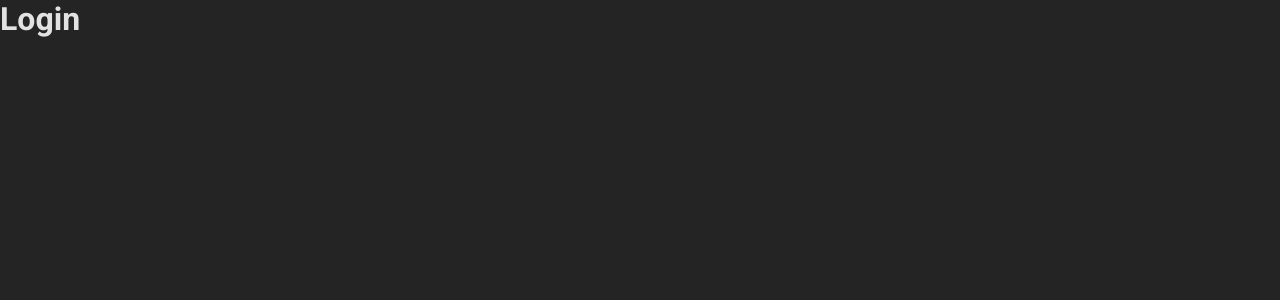
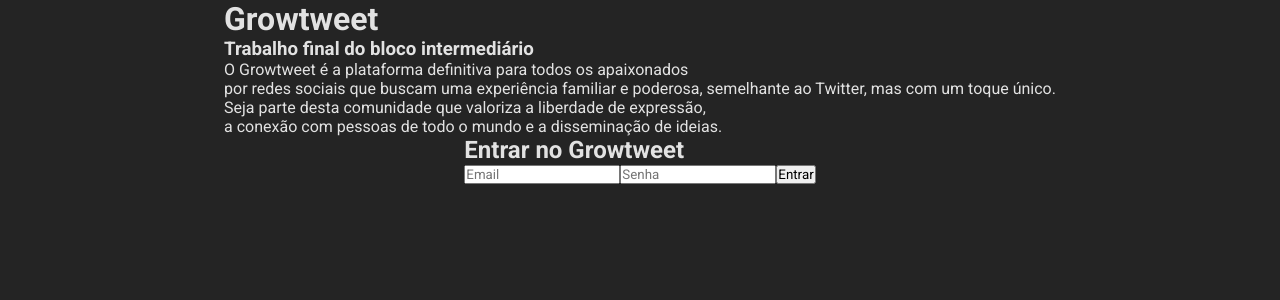
Before and after one commit to jessica-sobreira/growtweet, a React (Vite) app: page / in a window 1280 px wide. Shown: the top 300 px of the page. Built offline with nearby package versions, Linux system fonts and the light colour scheme.

Commit message:
estilo login

```diff
--- /dev/null
+++ b/src/components/Login.tsx
@@ -0,0 +1,9 @@
+import styled from "styled-components";
+
+
+export const LoginStyled = styled.div`
+    display: flex;
+    flex-direction: column;
+    align-items: center;
+
+`
--- a/src/pages/login.page.tsx
+++ b/src/pages/login.page.tsx
@@ -1,9 +1,28 @@
+import { LoginStyled } from "../components/Login";
 
 
 export function Login() {
     return (
-        <div>
-            <h1>Login</h1>
-        </div>
-    )
+        <LoginStyled>
+            <div id="esquerdo">
+                <h1>Growtweet</h1>
+                <h3>Trabalho final do bloco intermediário</h3>
+                <p>O Growtweet é a plataforma definitiva para todos os apaixonados<br></br>
+                    por redes sociais que buscam uma experiência familiar e poderosa,
+                    semelhante ao Twitter, mas com um toque único. <br></br>Seja parte desta comunidade
+                    que valoriza a liberdade de expressão, <br></br>a conexão com pessoas de todo o mundo
+                    e a disseminação de ideias.
+                </p>
+            </div>
+
+            <div id="direito">
+                <h2>Entrar no Growtweet</h2>
+                <form>
+                    <input type="text" id="email" placeholder="Email" />
+                    <input type="password" id="password" placeholder="Senha" />
+                    <button type="submit">Entrar</button>
+                </form>
+            </div>
+        </LoginStyled>
+    );
 }
```
